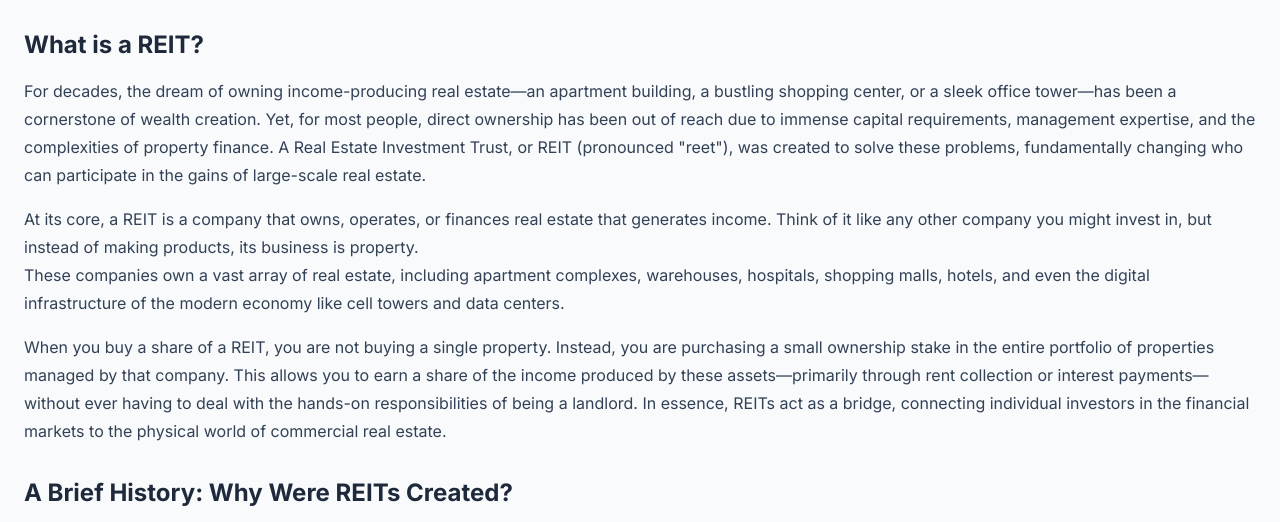
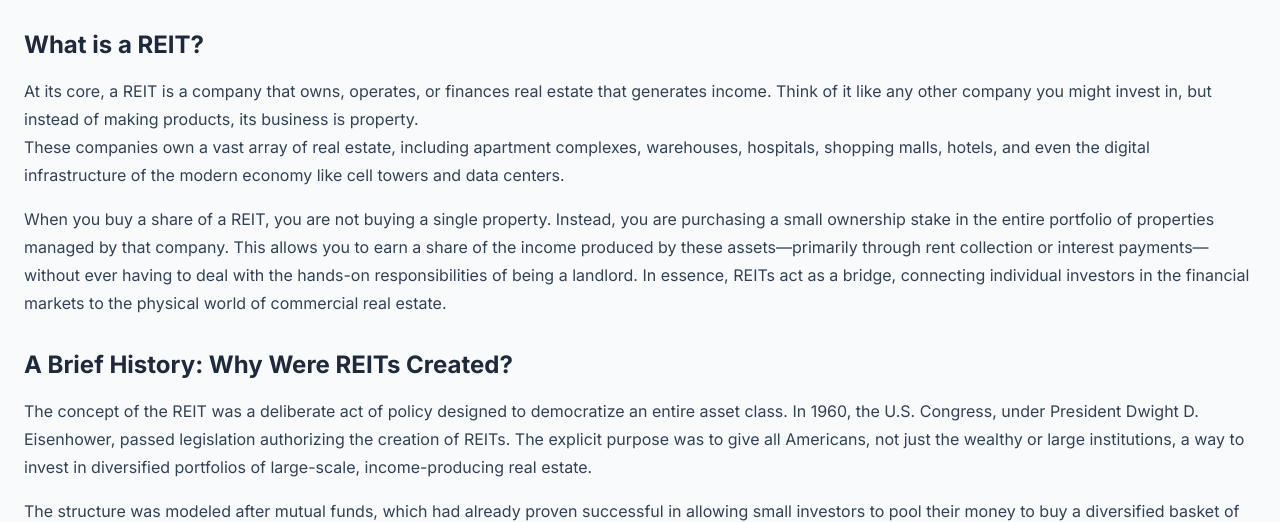
Before and after one commit to yyyprojects/reit3, a plain HTML site: page index.html in a window 1280 px wide. Shown: the part 234-756 px from the top of the page. Drawn offline with nearby package versions, Linux system fonts and the light colour scheme.

Commit message:
Update index.html

```diff
--- a/index.html
+++ b/index.html
@@ -117,7 +117,6 @@
                 </div>
 
                 <h3>What is a REIT?</h3>
-                <p>For decades, the dream of owning income-producing real estate—an apartment building, a bustling shopping center, or a sleek office tower—has been a cornerstone of wealth creation. Yet, for most people, direct ownership has been out of reach due to immense capital requirements, management expertise, and the complexities of property finance. A Real Estate Investment Trust, or REIT (pronounced "reet"), was created to solve these problems, fundamentally changing who can participate in the gains of large-scale real estate.</p>
                 <p>At its core, a REIT is a company that owns, operates, or finances real estate that generates income. Think of it like any other company you might invest in, but instead of making products, its business is property.<br>These companies own a vast array of real estate, including apartment complexes, warehouses, hospitals, shopping malls, hotels, and even the digital infrastructure of the modern economy like cell towers and data centers.</p>
                 <p>When you buy a share of a REIT, you are not buying a single property. Instead, you are purchasing a small ownership stake in the entire portfolio of properties managed by that company. This allows you to earn a share of the income produced by these assets—primarily through rent collection or interest payments—without ever having to deal with the hands-on responsibilities of being a landlord. In essence, REITs act as a bridge, connecting individual investors in the financial markets to the physical world of commercial real estate.</p>
 
```
